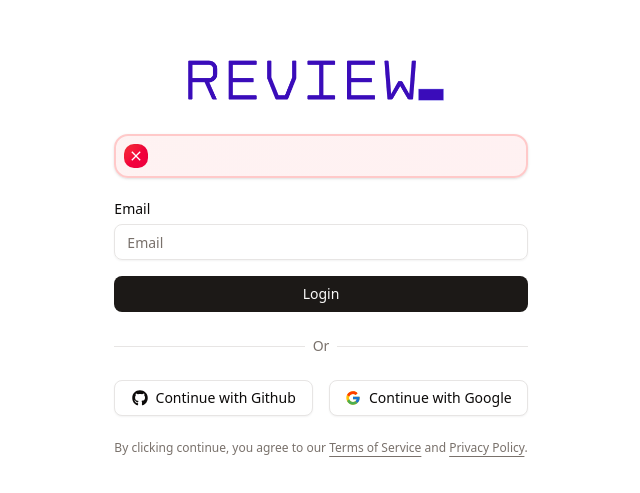
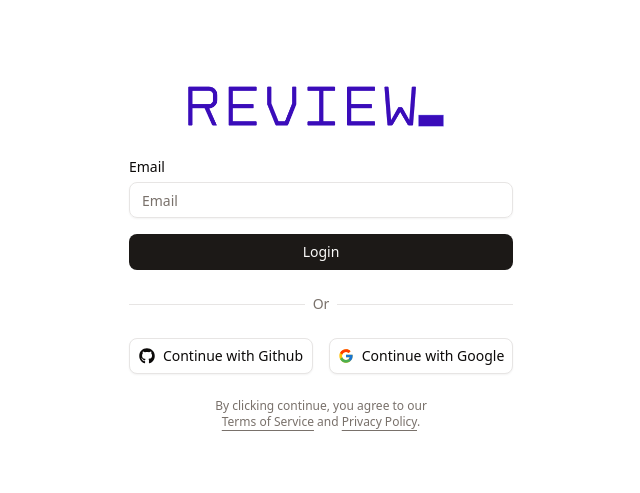
Before and after one commit to a2shn/reviewnow, a Next.js app: page /auth in a window 1280 px wide. Shown: the part 149-642 px from the top of the page, without its empty margins (319-959 px from the left). Built offline with nearby package versions, Linux system fonts and the light colour scheme; no server answers.

Commit message:
feat(ErrorMap): Created an error map for auth errors

```diff
--- a/src/app/auth/page.tsx
+++ b/src/app/auth/page.tsx
@@ -8,6 +8,7 @@ import { ErrorAlert } from "@/components/ui/error-alert";
 export default function AuthPage() {
   return (
     <PageCentered>
+      <div className="w-full max-w-sm">
         <div className={"flex flex-col gap-6"}>
           <Logo />
           <ErrorAlert />
@@ -22,6 +23,7 @@ export default function AuthPage() {
           <OAuth />
           <TermsAndPrivacy />
         </div>
+      </div>
     </PageCentered>
   );
 }
--- a/src/components/ui/error-alert.tsx
+++ b/src/components/ui/error-alert.tsx
@@ -1,5 +1,7 @@
 "use client";
 
+import { ErrorMap, errorMap } from "@/lib/error-map";
+import { cn } from "@/lib/utils";
 import { useSearchParams } from "next/navigation";
 import { IoMdClose } from "react-icons/io";
 
@@ -9,15 +11,21 @@ interface ErrorAlertProps {
 
 export function ErrorAlert({ message = undefined }: ErrorAlertProps) {
   const params = useSearchParams();
-  const error = params.get("error");
+  const errorType = params.get("error");
+  const isEnumError = Object.values(ErrorMap).includes(errorType as ErrorMap);
 
   return (
-    <div className="flex items-center gap-3 rounded-xl p-2 bg-gradient-to-r from-red-50 to-rose-50 text-red-600 border-2 border-red-200 shadow-sm max-w-full">
+    <div
+      className={cn(
+        "flex items-center gap-3 rounded-xl p-2 bg-gradient-to-r from-red-50 to-rose-50 text-red-600 border-2 border-red-200 shadow-sm max-w-full",
+        !message && !errorType && "hidden",
+      )}
+    >
       <div className="flex-shrink-0 flex h-6 w-6 items-center justify-center rounded-lg bg-gradient-to-br from-red-500 to-rose-600 text-white shadow-inner">
         <IoMdClose className="h-4 w-4" />
       </div>
       <span className="font-medium text-sm truncate overflow-hidden overflow-ellipsis">
-        {message || error}
+        {message || errorMap[isEnumError ? (errorType as ErrorMap) : "Default"]}
       </span>
     </div>
   );
```
Lines whose indentation alone changed are shown as unchanged.
